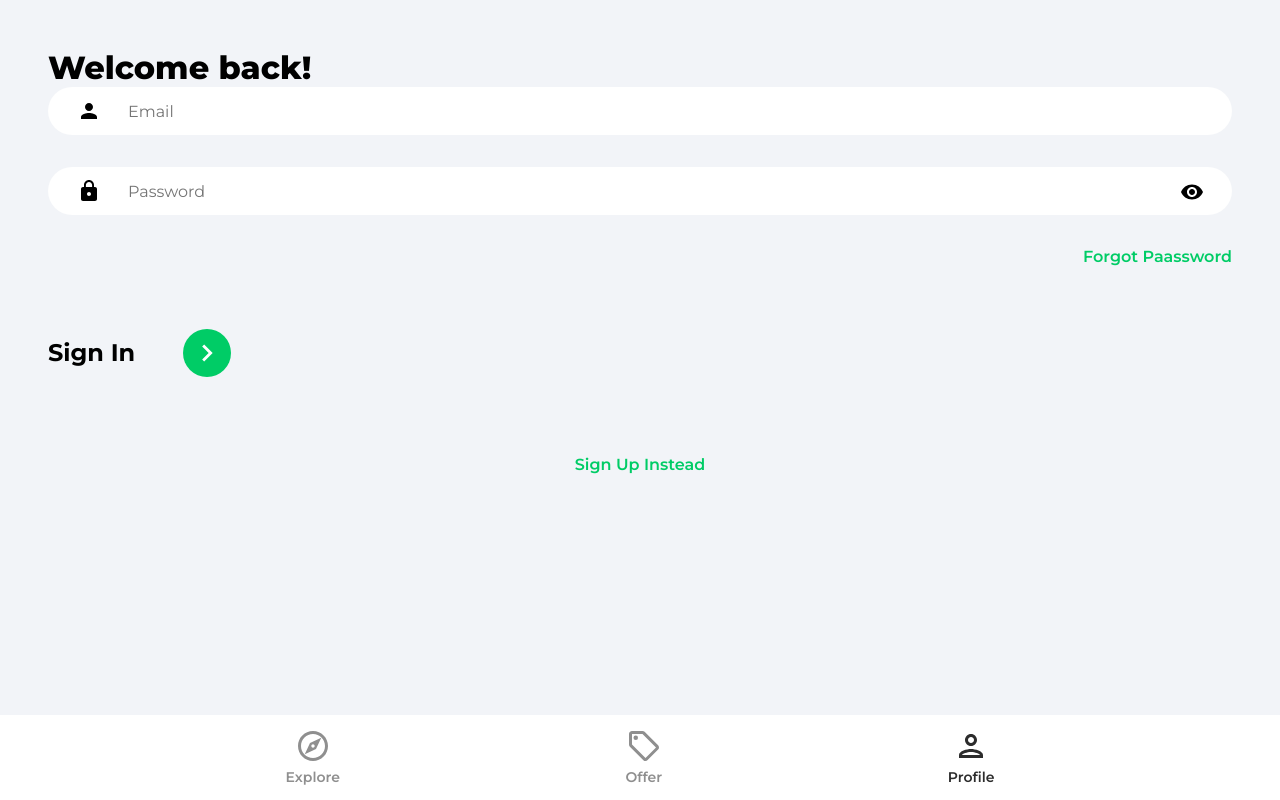
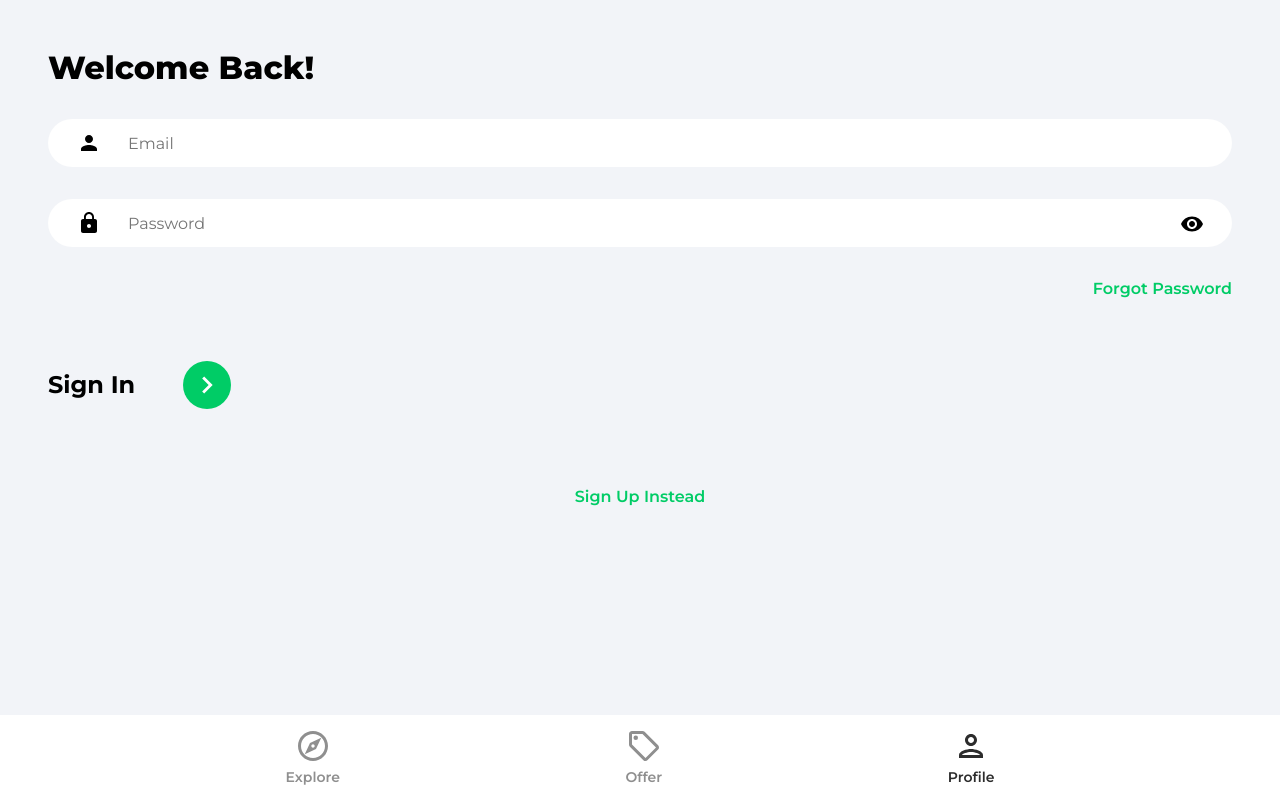
Before and after one commit to avinashvagh/house-marketplace-app, a React (Create React App) app: page /profile in a window 1280 px wide. Built offline with nearby package versions, Linux system fonts and the light colour scheme; the HTML template or start-up script is replaced by a standard one.

Commit message:
register user

```diff
--- a/src/pages/SignIn.jsx
+++ b/src/pages/SignIn.jsx
@@ -1,5 +1,6 @@
 import { useState } from "react";
 import { Link, useNavigate } from "react-router-dom";
+import { getAuth, signInWithEmailAndPassword } from 'firebase/auth'
 import { ReactComponent as ArrowRightIcon } from "../assets/svg/keyboardArrowRightIcon.svg";
 import visibilityIcon from "../assets/svg/visibilityIcon.svg";
 
@@ -21,11 +22,35 @@ function SignIn() {
     }));
   };
 
+  const onSubmit = async (e) => {
+    e.preventDefault()
+
+    try {
+      const auth = getAuth()
+
+      const userCredential = await signInWithEmailAndPassword(
+        auth,
+        email,
+        password
+      )
+
+      if (userCredential.user) {
+        navigate('/')
+      }
+    } catch (error) {
+      // toast.error('Bad User Credentials')
+      console.log(error)
+    }
+  }
+
   return (
     <>
-      <div className='pageContainer'>
-        <div className='pageHeader'>Welcome back!</div>
-        <form>
+       <div className='pageContainer'>
+        <header>
+          <p className='pageHeader'>Welcome Back!</p>
+        </header>
+
+        <form onSubmit={onSubmit}>
           <input
             type='email'
             className='emailInput'
@@ -37,13 +62,14 @@ function SignIn() {
 
           <div className='passwordInputDiv'>
             <input
-              type={showPassword ? "text" : "password"}
+              type={showPassword ? 'text' : 'password'}
               className='passwordInput'
               placeholder='Password'
               id='password'
               value={password}
               onChange={onChange}
             />
+
             <img
               src={visibilityIcon}
               alt='show password'
@@ -53,7 +79,7 @@ function SignIn() {
           </div>
 
           <Link to='/forgot-password' className='forgotPasswordLink'>
-            Forgot Paassword
+            Forgot Password
           </Link>
 
           <div className='signInBar'>
@@ -63,7 +89,9 @@ function SignIn() {
             </button>
           </div>
         </form>
-        {/* google oauth  */}
+
+        {/* <OAuth /> */}
+
         <Link to='/sign-up' className='registerLink'>
           Sign Up Instead
         </Link>
--- a/src/pages/SignUp.jsx
+++ b/src/pages/SignUp.jsx
@@ -1,5 +1,7 @@
 import { useState } from "react";
 import { Link, useNavigate } from "react-router-dom";
+import {getAuth, createUserWithEmailAndPassword, updateProfile} from "firebase/auth"
+import {db} from "../firebase.config"
 import { ReactComponent as ArrowRightIcon } from "../assets/svg/keyboardArrowRightIcon.svg";
 import visibilityIcon from "../assets/svg/visibilityIcon.svg";
 
@@ -22,11 +24,29 @@ function SignUp() {
     }));
   };
 
+  const onSubmit= async(e) =>{
+    e.preventDefault()
+    try {
+      const auth= getAuth()
+
+      const userCredential =await createUserWithEmailAndPassword(auth, email, password)
+      const user= userCredential.user
+      updateProfile(auth.currentUser,{
+        displayName: name
+      })
+      navigate("/")
+    } catch (error) {
+      console.log(error)
+    }
+  }
   return (
     <>
       <div className='pageContainer'>
-        <div className='pageHeader'>Welcome back!</div>
-        <form>
+        <header>
+          <p className='pageHeader'>Welcome Back!</p>
+        </header>
+
+        <form onSubmit={onSubmit}>
           <input
             type='text'
             className='nameInput'
@@ -46,13 +66,14 @@ function SignUp() {
 
           <div className='passwordInputDiv'>
             <input
-              type={showPassword ? "text" : "password"}
+              type={showPassword ? 'text' : 'password'}
               className='passwordInput'
               placeholder='Password'
               id='password'
               value={password}
               onChange={onChange}
             />
+
             <img
               src={visibilityIcon}
               alt='show password'
@@ -62,7 +83,7 @@ function SignUp() {
           </div>
 
           <Link to='/forgot-password' className='forgotPasswordLink'>
-            Forgot Paassword
+            Forgot Password
           </Link>
 
           <div className='signUpBar'>
@@ -72,11 +93,14 @@ function SignUp() {
             </button>
           </div>
         </form>
-        {/* google oauth  */}
+
+        {/* <OAuth /> */}
+
         <Link to='/sign-in' className='registerLink'>
           Sign In Instead
         </Link>
       </div>
+
     </>
   );
 }
```
